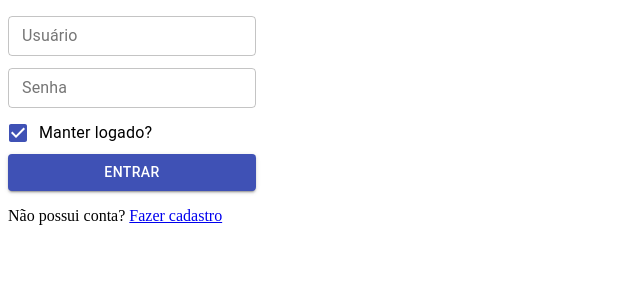
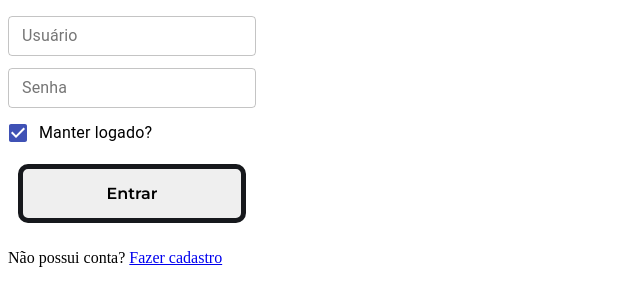
Before and after one commit to 7Cass/Habits.js, a React (Create React App) app: page /login in a window 1280 px wide. Shown: the top 306 px of the page, without its empty margins (0-640 px from the left). Built offline with nearby package versions, Linux system fonts and the light colour scheme.

Commit message:
Refactor: Created error message const and added to schema

```diff
--- a/src/components/FormLogin/index.js
+++ b/src/components/FormLogin/index.js
@@ -9,21 +9,23 @@ import { Link, useHistory } from "react-router-dom";
 import { useChecked } from "../../providers/user/index.js";
 
 import {
-  Button,
   FormControl,
   TextField,
   Checkbox,
   FormControlLabel,
 } from "@material-ui/core";
 
+import Button from "../Button";
+
 const FormLogin = () => {
   const { isChecked, setIsChecked } = useChecked();
 
   const history = useHistory();
 
+  const errorRequired = "Campo Obrigatório";
   const schema = yup.object().shape({
-    username: yup.string().required("Campo Obrigatório!"),
-    password: yup.string().required("Campo Obrigatório!"),
+    username: yup.string().required(errorRequired),
+    password: yup.string().required(errorRequired),
   });
 
   const { register, handleSubmit, errors, reset } = useForm({
@@ -87,9 +89,7 @@ const FormLogin = () => {
         }
         label="Manter logado?"
       />
-      <Button type="submit" variant="contained" color="primary">
-        Entrar
-      </Button>
+      <Button type="submit" children="Entrar" />
       <p>
         Não possui conta? <Link to="/register">Fazer cadastro</Link>
       </p>
```
